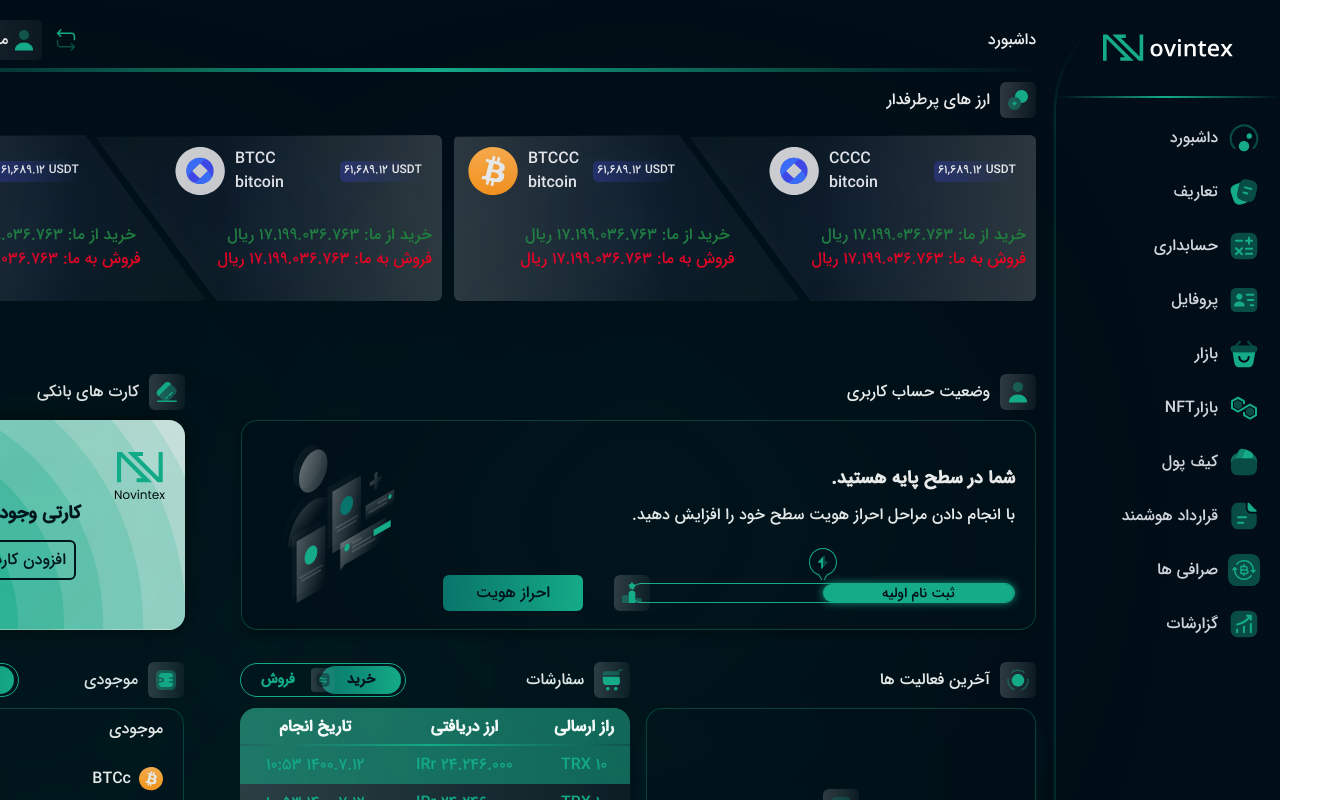
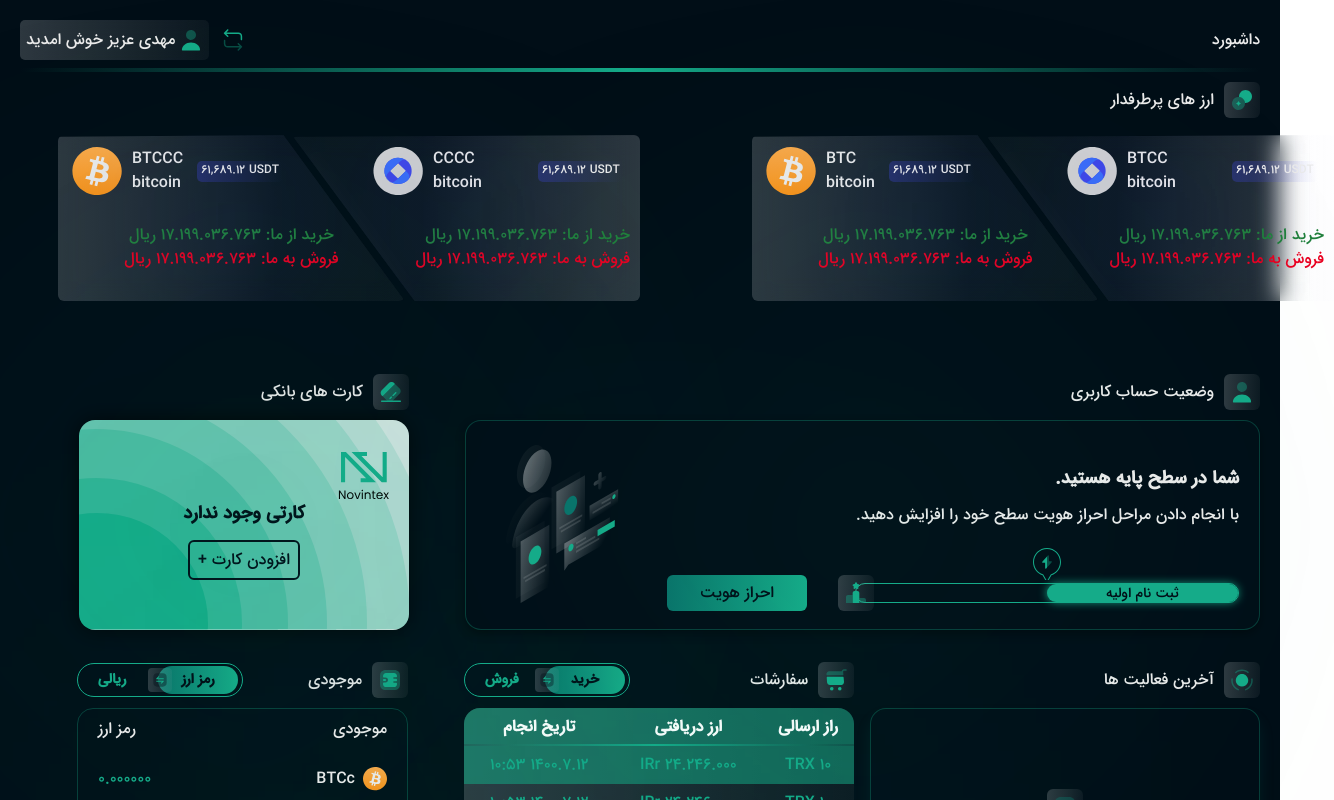
Before and after one commit to danyalbani240/dashboard, a Nuxt app: page / in a window 1280 px wide. Shown: the top 800 px of the page, 1334 px wide, since content can reach past the window. Built offline with nearby package versions, Linux system fonts and the light colour scheme.

Commit message:
some style change

```diff
--- a/components/Base/BaseListPopular.vue
+++ b/components/Base/BaseListPopular.vue
@@ -1,5 +1,5 @@
 <template>
-  <div class="flex set justify-between">
+  <div class="flex set justify-between content-start">
     <base-list-popular-item
       v-for="(coin, index) in coins"
       :key="coin.short"
@@ -24,9 +24,8 @@ export default {
 };
 </script>
 
-<style scoped>
-.set:first-child {
-  position: relative;
-  right: -100px;
-}
+<style>
+/* .set:nth-of-type(2) {
+  margin-left: -100px;
+} */
 </style>
--- a/components/ThePopularCurrencies.vue
+++ b/components/ThePopularCurrencies.vue
@@ -3,15 +3,13 @@
     <base-part-header :address="'popularicon'" :headName="'ارز های پرطرفدار'" />
     <div
       style="min-height: 200px"
-      class="flex w-full flex-row-reverse relative justify-between items-center"
+      class="flex w-full flex-row-reverse justify-center items-center"
     >
-      <div class="absolute flex">
-        <base-list-popular
-          v-for="(coin, index) in coins"
-          :coins="coin"
-          :key="coin[index].short"
-        />
-      </div>
+      <base-list-popular
+        v-for="(coin, index) in coins"
+        :coins="coin"
+        :key="coin[index].short"
+      />
     </div>
   </div>
 </template>
@@ -67,4 +65,4 @@ export default {
 };
 </script>
 
-<style></style>
+<style scoped></style>
--- a/components/TheSidebar.vue
+++ b/components/TheSidebar.vue
@@ -1,5 +1,5 @@
 <template>
-  <div class="bg-primary">
+  <div :class="{ hidden: closed }" class="bg-primary">
     <nav class="h-full min-h-screen flex flex-col relative bg-primary w-56">
       <div class="navicon relative">
         <img
@@ -29,6 +29,12 @@
 
 <script>
 export default {
+  props: {
+    closed: {
+      type: Boolean,
+      default: true,
+    },
+  },
   data() {
     return {
       navItems: [
@@ -119,4 +125,6 @@ nav {
     rgba(1, 14, 23, 0) 100%
   );
 }
+@media only screen and (max-width: 1024px) {
+}
 </style>
```
